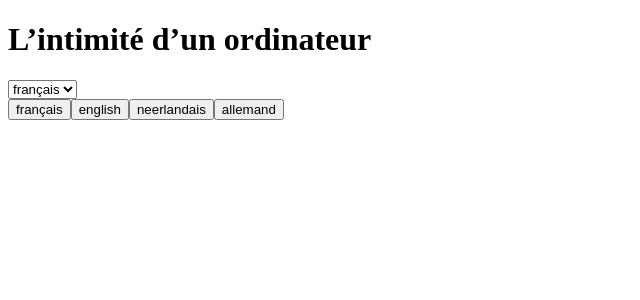
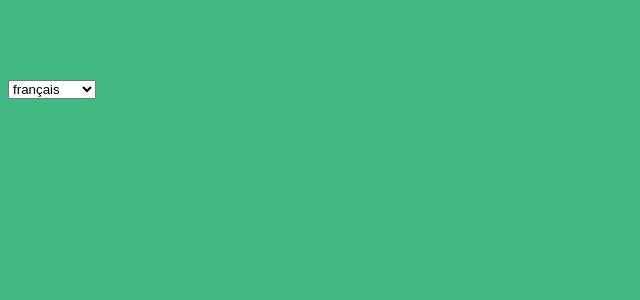
Before and after one commit to K0rneille/I-Lab, a Vue app: page /#/ in a window 1280 px wide. Shown: the top 300 px of the page, without its empty margins (0-640 px from the left). Built offline with nearby package versions, Linux system fonts and the light colour scheme.

Commit message:
debut selecteur

```diff
--- a/src/App.vue
+++ b/src/App.vue
@@ -20,3 +20,13 @@
 
 
 </script>
+<style lang="scss">
+$primary-color: #42b983;
+
+body {
+  background-color:$primary-color;
+  h1 {
+    color: $primary-color;
+  }
+}
+</style>
--- a/src/components/trad.vue
+++ b/src/components/trad.vue
@@ -1,24 +1,40 @@
+<script setup >
+
+defineEmits(['changeLang']);
+
+</script>
+
+
+
 <template>
 
   <form class="form">
     <select name="lang" id="lang" class="form__select">
-      <option value="fr" class="form__option">français</option>
-      <option value="en" class="form__option">english</option>
-      <option value="nl" class="form__option">ne</option>
-      <option value="de" class="form__option">deutsch</option>
+      <option value="fr" class="form__option" @click="$emit('changeLang', 'fr')">français</option>
+      <option value="en" class="form__option" @click="$emit('changeLang', 'en')">english</option>
+      <option value="nl" class="form__option" @click="$emit('changeLang', 'nl')">nederlands</option>
+      <option value="de" class="form__option" @click="$emit('changeLang', 'de')">deutsch</option>
     </select>
 
 
 
   </form>
-  <button class="changeLang" @click="$emit('changeLang', 'fr')">français</button>
-  <button class="changeLang" @click="$emit('changeLang', 'en')">english</button>
-  <button class="changeLang" @click="$emit('changeLang', 'nl')">neerlandais</button>
-  <button class="changeLang" @click="$emit('changeLang', 'de')">allemand</button>
+
 </template>
 
-<script setup >
 
-defineEmits(['changeLang']);
 
-</script>
+<style scoped lang="scss">
+
+.form{
+  &__select{
+
+
+  }
+
+    &__option{
+      color : blue;
+    }
+}
+
+</style>
```
